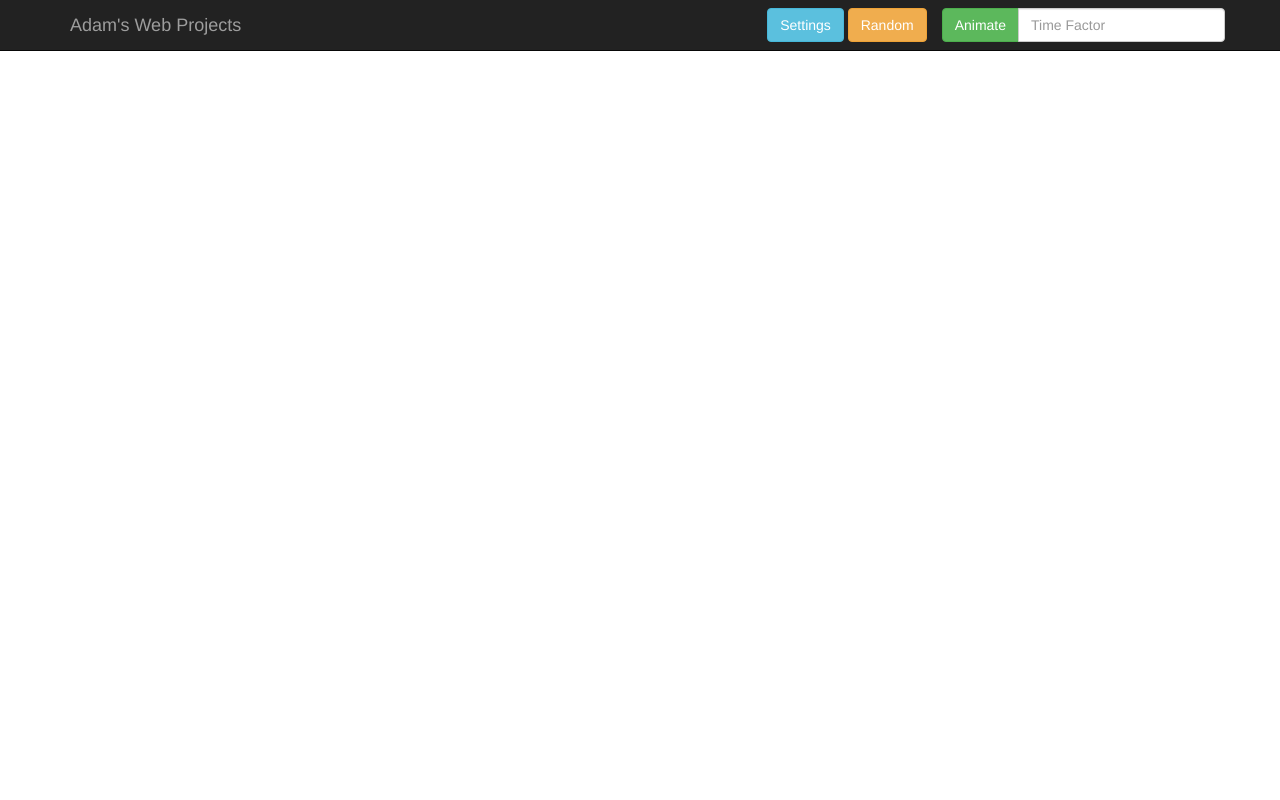
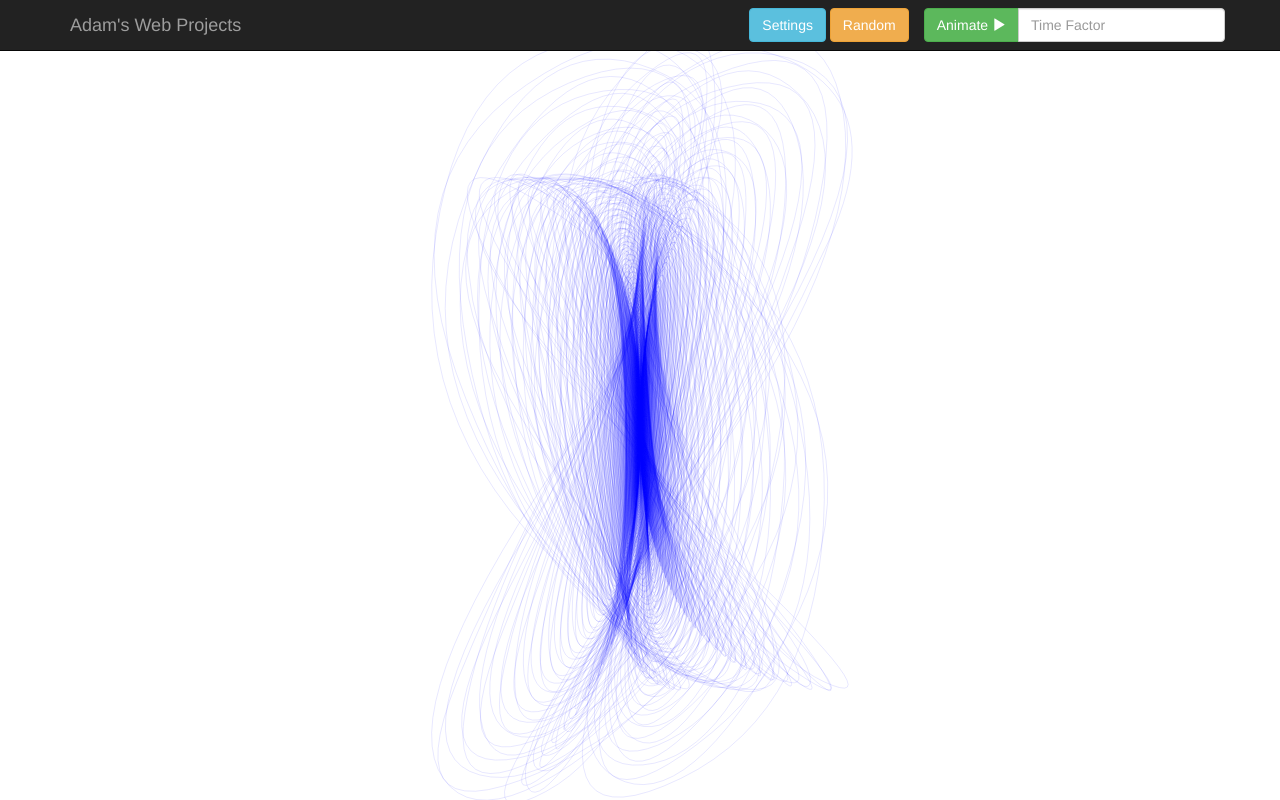
Before and after one commit to anickle060193/anickle060193.github.io, a plain HTML site: page tracing.html in a window 1280 px wide. Drawn offline with nearby package versions, Linux system fonts and the light colour scheme.

Commit message:
Tracing now works with Spirograph and Harmonograph.

```diff
--- a/js/tracing.js
+++ b/js/tracing.js
@@ -115,9 +115,9 @@ tracings[ "Spirograph" ] = ( function()
         }
     };
 
-    var createPath = function( data, path )
+    var createPath = function( data )
     {
-        path = [ ];
+        var path = [ ];
 
         var a = 1 - data.k;
         var b = a / data.k;
@@ -127,10 +127,11 @@ tracings[ "Spirograph" ] = ( function()
         for( var i = 0; i < data.i; i++ )
         {
             var x = data.R * ( a * Math.cos( t ) + c * Math.cos( b * t ) );
-            var y = this.R * ( a * Math.sin( t ) - c * Math.sin( b * t ) );
+            var y = data.R * ( a * Math.sin( t ) - c * Math.sin( b * t ) );
             path.push( new Point( x, y ) );
             t += data.s;
         }
+        return path;
     };
     var randomize = function( data )
     {
@@ -143,6 +144,95 @@ tracings[ "Spirograph" ] = ( function()
         data.l = ( data.l + elapsedTime ) % 1;
     };
     return new Tracing( "Spirograph", validation, setData, setInputs, createPath, randomize, update, collapse, inputs );
+} )();
+
+tracings[ "Harmonograph" ] = ( function()
+{
+    var collapse = $( "#harmonographSettings" );
+
+    var validation = new ValidationGroup();
+    var inputs = { f: [ ], p: [ ], A: [ ], d: [ ] };
+
+    var hasNonnegativeValue = function( input )
+    {
+        var num = Number( input.value );
+        return isFinite( num ) && 0 <= num;
+    };
+    for( var i = 1; i <= 4; i++ )
+    {
+        inputs.f[ i ] = validation.addValidator( document.getElementById( "f" + i ), hasNonnegativeValue ).input;
+        inputs.p[ i ] = validation.addValidator( document.getElementById( "p" + i ), hasNonnegativeValue ).input;
+        inputs.A[ i ] = validation.addValidator( document.getElementById( "A" + i ), hasNonnegativeValue ).input;
+        inputs.d[ i ] = validation.addValidator( document.getElementById( "d" + i ), hasNonnegativeValue ).input;
+    }
+
+    var setData = function( data, inputs )
+    {
+        for( var i = 1; i <= 4; i++ )
+        {
+            data[ "f" + i ] = Number( inputs.f[ i ].value );
+            data[ "p" + i ] = Number( inputs.p[ i ].value );
+            data[ "A" + i ] = Number( inputs.A[ i ].value );
+            data[ "d" + i ] = Number( inputs.d[ i ].value );
+        }
+    };
+    var setInputs = function( data, inputs )
+    {
+        for( var i = 1; i <= 4; i++ )
+        {
+            if( data[ "f" + i ] !== undefined )
+            {
+                inputs.f[ i ].value = data[ "f" + i ];
+            }
+            if( data[ "p" + i ] !== undefined )
+            {
+                inputs.p[ i ].value = data[ "p" + i ];
+            }
+            if( data[ "A" + i ] !== undefined )
+            {
+                inputs.A[ i ].value = data[ "A" + i ];
+            }
+            if( data[ "d" + i ] !== undefined )
+            {
+                inputs.d[ i ].value = data[ "d" + i ];
+            }
+        }
+    };
+
+    var createPath = function( data )
+    {
+        var path = [ ];
+
+        var t = 0;
+        for( var i = 0; i < data.i; i++ )
+        {
+            var x1 = data[ "A1" ] * Math.sin( t * data[ "f1" ] + data[ "p1" ] ) * Math.exp( - data[ "d1" ] * t );
+            var x2 = data[ "A2" ] * Math.sin( t * data[ "f2" ] + data[ "p2" ] ) * Math.exp( - data[ "d2" ] * t );
+            var y1 = data[ "A3" ] * Math.sin( t * data[ "f3" ] + data[ "p3" ] ) * Math.exp( - data[ "d3" ] * t );
+            var y2 = data[ "A4" ] * Math.sin( t * data[ "f4" ] + data[ "p4" ] ) * Math.exp( - data[ "d4" ] * t );
+            path.push( new Point( x1 + x2, y1 + y2 ) );
+            t += data.s;
+        }
+        return path;
+    };
+    var randomize = function( data )
+    {
+        for( var i = 1; i <= 4; i++ )
+        {
+            data[ "f" + i ].value = random( 200 );
+            data[ "p" + i ].value = random( 100 );
+            data[ "A" + i ].value = random( 300 );
+            data[ "d" + i ].value = random( 0.5 );
+        }
+    };
+    var update = function( data, elapsedTime )
+    {
+        for( var i = 1; i <= 4; i++ )
+        {
+            data[ "f" + i ] = ( data[ "f" + i ] + elapsedTime );
+        }
+    };
+    return new Tracing( "Harmonograph", validation, setData, setInputs, createPath, randomize, update, collapse, inputs );
 } )();
 
 var currentTracing = null;
@@ -164,9 +254,10 @@ function Tracing( name, validation, setData, setInputs, createPath, randomize, u
 }
 Tracing.prototype.setData = function()
 {
+    this.data = { };
     this.data.type = this.name;
     this.data.lw = Number( lineWidthInput.value );
-    this.data.sm = smoothInput.selectedIndex === 0;
+    this.data.sm = ( smoothInput.selectedIndex === 0 ).toString();
     this.data.c = getColor();
     this.data.s = Number( stepInput.value );
     this.data.i = Number( iterationsInput.value );
@@ -180,7 +271,7 @@ Tracing.prototype.setInputs = function()
     }
     if( this.data.c !== undefined )
     {
-        colorInput.value = "#" + this.data.c;
+        colorInput.value = this.data.c;
     }
     if( this.data.lw !== undefined )
     {
@@ -201,10 +292,11 @@ Tracing.prototype.setInputs = function()
     this._setInputs( this.data, this.inputs );
 
     this.setData();
+    setUrl();
 };
 Tracing.prototype.createPath = function()
 {
-    this._createPath( this.data, this.path );
+    this.path = this._createPath( this.data );
 };
 Tracing.prototype.randomize = function()
 {
@@ -216,7 +308,7 @@ Tracing.prototype.update = function( elapsedTime )
 };
 Tracing.prototype.draw = function()
 {
-    if( this.data.sm )
+    if( this.data.sm === "true" )
     {
         drawSmoothLines( context, this.path, this.data.c, this.data.lw );
     }
@@ -242,7 +334,6 @@ function recreateTracing()
     currentTracing.setData();
     currentTracing.createPath();
 
-    currentTracing.setInputs();
     render();
 }
 
@@ -270,17 +361,20 @@ animateButton.addEventListener( "click", function()
         animateButton.classList.remove( "btn-danger" );
         animateIcon.classList.add( "glyphicon-play" );
         animateIcon.classList.remove( "glyphicon-stop" );
+        currentTracing.setInputs();
     }
 } );
 
 function createURL()
 {
-    var data = { };
     if( currentTracing )
     {
-        currentTracing.setData( data );
+        return urlSettings.createURL( currentTracing.data );
     }
-    return urlSettings.createURL( data );
+    else
+    {
+        return urlSettings.createURL();
+    }
 }
 
 function getColor()
@@ -318,7 +412,8 @@ randomButton.addEventListener( "click", function()
 
 openSettingsButton.addEventListener( "click", function()
 {
-    // setUrl();
+    setUrl();
+    currentTracing.setInputs();
 } );
 
 function setUrl()
@@ -374,9 +469,10 @@ function render()
 ( function()
 {
     onWindowResize();
-    setTracing( "Spirograph" );
+    setTracing( "Harmonograph" );
     currentTracing.data = urlSettings.getUrlData();
     currentTracing.setInputs();
+    recreateTracing();
     setupDisplayValidators();
     render();
 
--- a/tracing.html
+++ b/tracing.html
@@ -58,7 +58,7 @@
                             <div class="input-group">
                                 <span class="input-group-btn">
                                     <button type="button" class="btn btn-success" id="animate">
-                                        Animate
+                                        Animate <span class="glyphicon glyphicon-play" aria-hidden="true" id="animateIcon"></span>
                                     </button>
                                 </span>
                                 <input type="text" class="form-control" placeholder="Time Factor" id="timeFactor"></input>
```
